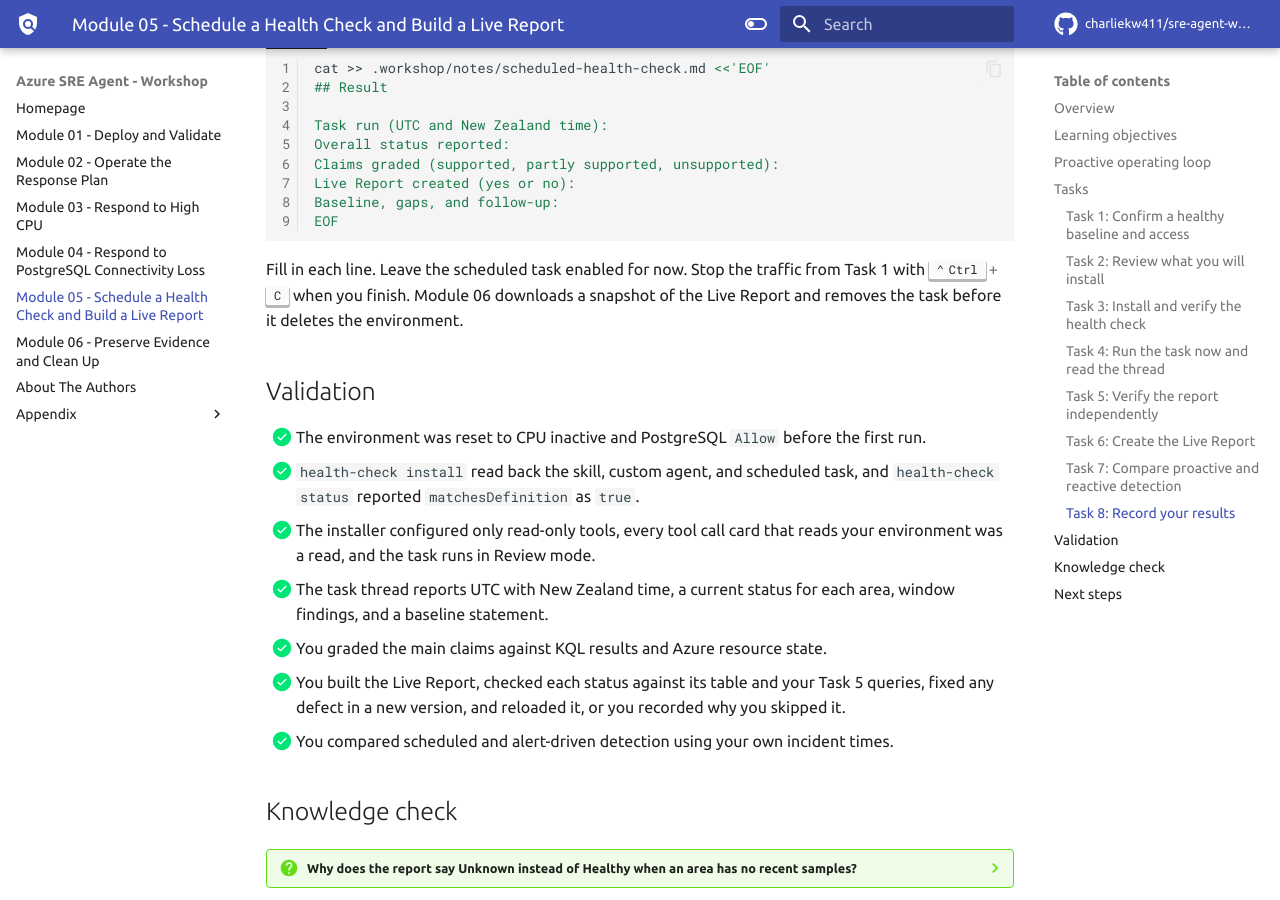
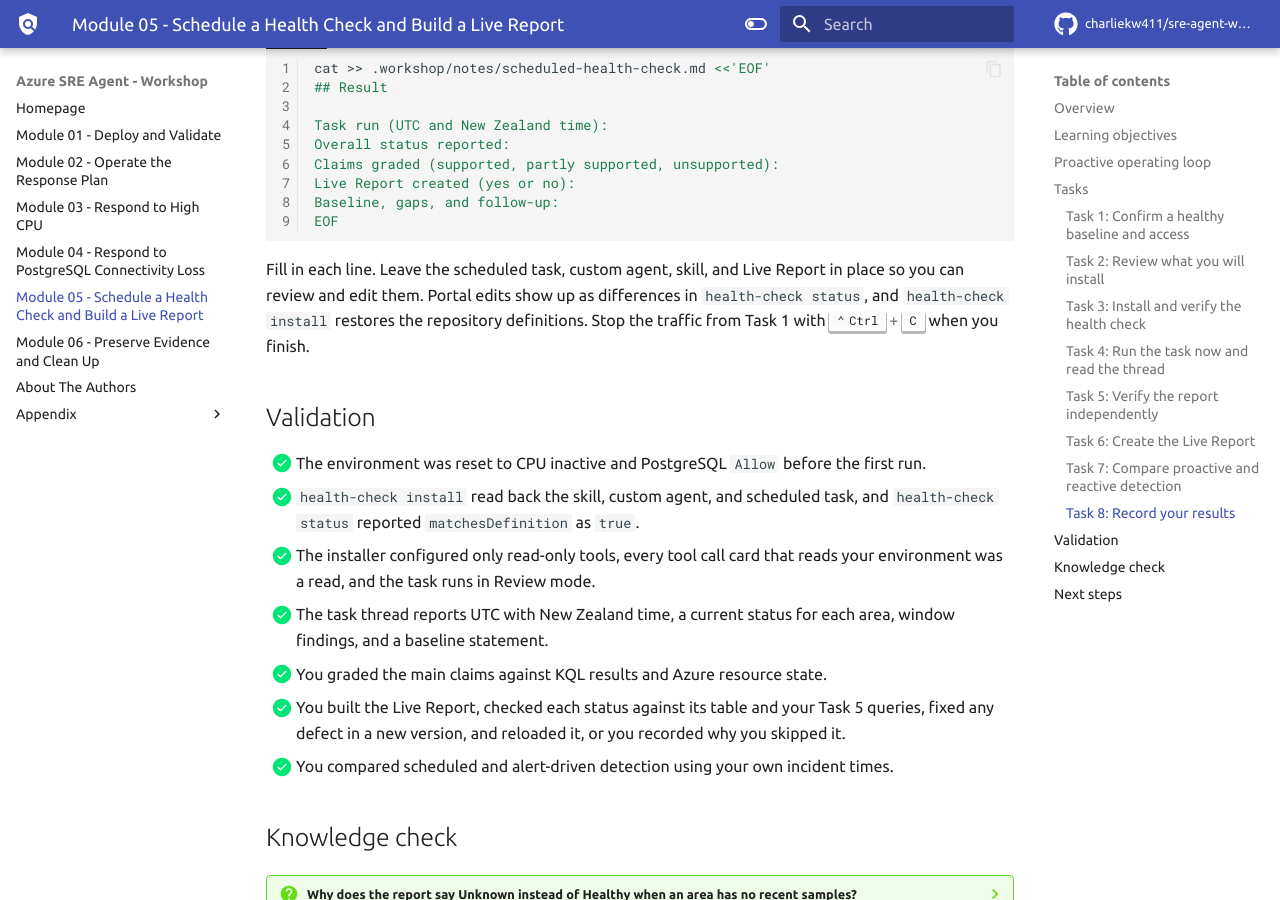
Before and after one commit to charliekw411/sre-agent-workshop, an MkDocs documentation site: the page built from docs/sre/05-scheduled-health-check/index.md, in a window 1280 px wide and 900 px high, scrolled down 11727 px. Built offline with MkDocs 1.6.1 and Material for MkDocs 9.7.7, drawn with Linux system fonts in a browser that asks for light colours; comment, search, counter and statistics services are not loaded; some of the changed text lies outside the part shown.

Commit message:
Keep Module 05 resources in place instead of removing them
Module 05 no longer says the health check task is removed or the environment is
deleted afterwards. The cost note keeps its substance (the schedule keeps using
agent units while the task is enabled), and the closing note now tells students
to leave the task, custom agent, skill, and Live Report in place so they can
review and edit them. It also explains that portal edits show up as differences
in health-check status and that health-check install restores the repository
definitions.

Co-authored-by: Copilot App <223556219+Copilot@users.noreply.github.com>

````diff
--- a/docs/sre/05-scheduled-health-check/index.md
+++ b/docs/sre/05-scheduled-health-check/index.md
@@ -310,8 +310,8 @@ In the Azure SRE Agent portal, confirm the result independently:
 
 !!! warning "The recurring schedule uses agent units"
     Each scheduled run, and each creation or update of a Live Report, consumes
-    Azure Agent Units. The agent has a 500 unit monthly limit. Module 06 removes
-    the task before deletion. See
+    Azure Agent Units. The agent has a 500 unit monthly limit, and the task keeps
+    running on weekdays while it stays enabled. See
     [Cost Management](../30-appendix/03-cost-management.md) for the details.
 
 ### Task 4: Run the task now and read the thread
@@ -756,9 +756,11 @@ Append the outcome to your notes:
     '@ | Add-Content .workshop/notes/scheduled-health-check.md
     ```
 
-Fill in each line. Leave the scheduled task enabled for now. Stop the traffic
-from Task 1 with ++ctrl+c++ when you finish. Module 06 downloads a snapshot of
-the Live Report and removes the task before it deletes the environment.
+Fill in each line. Leave the scheduled task, custom agent, skill, and Live
+Report in place so you can review and edit them. Portal edits show up as
+differences in `health-check status`, and `health-check install` restores the
+repository definitions. Stop the traffic from Task 1 with ++ctrl+c++ when you
+finish.
 
 ## Validation
 
````
